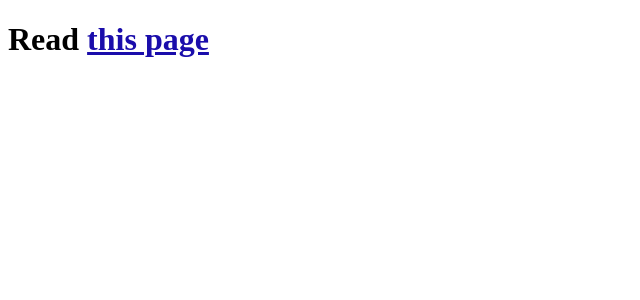
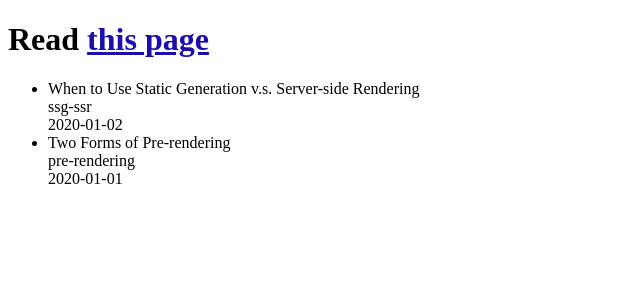
Before and after one commit to Daaiki/react-tutorial, a Next.js app in the folder next-ts/: page / in a window 1280 px wide. Shown: the top 300 px of the page, without its empty margins (0-640 px from the left). Built offline with nearby package versions, Linux system fonts and the light colour scheme.

Commit message:
display posts data

```diff
--- a/next-ts/package.json
+++ b/next-ts/package.json
@@ -18,6 +18,7 @@
     "@types/react": "^17.0.4",
     "@types/react-dom": "^17.0.3",
     "autoprefixer": "^10.2.5",
+    "gray-matter": "^4.0.3",
     "postcss": "^8.2.13",
     "tailwindcss": "^2.1.2",
     "typescript": "^4.2.4"
--- /dev/null
+++ b/next-ts/src/lib/posts.ts
@@ -0,0 +1,36 @@
+import fs from 'fs'
+import path from 'path'
+import matter from 'gray-matter'
+import { MatterData } from '../types/types'
+
+const postsDirectory = path.join(process.cwd(), 'posts')
+
+export function getSortedPostsData() {
+  // Get file names under /posts
+  const fileNames = fs.readdirSync(postsDirectory)
+  const allPostsData = fileNames.map(fileName => {
+    // Remove ".md" from file name to get id
+    const id = fileName.replace(/\.md$/, '')
+
+    // Read markdown file as string
+    const fullPath = path.join(postsDirectory, fileName)
+    const fileContents = fs.readFileSync(fullPath, 'utf8')
+
+    // Use gray-matter to parse the post metadata section
+    const matterResult = matter(fileContents)
+
+    // Combine the data with the id
+    return {
+      id,
+      ...(matterResult.data as MatterData)
+    }
+  })
+  // Sort posts by date
+  return allPostsData.sort((a, b) => {
+    if (a.date < b.date) {
+      return 1
+    } else {
+      return -1
+    }
+  })
+}
--- a/next-ts/src/pages/index.tsx
+++ b/next-ts/src/pages/index.tsx
@@ -1,12 +1,34 @@
 import Link from 'next/link'
 import Layout from '../components/Layout'
+import { getSortedPostsData } from '../lib/posts'
+import { Posts } from '../types/types'
 
-const IndexPage = () => {
+export const getStaticProps = async () => {
+  const allPostsData = getSortedPostsData()
+  return {
+    props: {
+      allPostsData
+    }
+  }
+}
+
+const IndexPage = ({ allPostsData }: Posts) => {
   return (
     <Layout title="Create React App" home>
       <h1 className="text-4xl">
         Read <Link href="/posts/first-post"><a>this page</a></Link>
       </h1>
+      <ul>
+        {allPostsData.map(({ id, date, title }) => (
+          <li key={id}>
+            {title}
+            <br/>
+            {id}
+            <br/>
+            {date}
+          </li>
+        ))}
+      </ul>
     </Layout>
   )
 }
--- a/next-ts/src/pages/posts/first-post.tsx
+++ b/next-ts/src/pages/posts/first-post.tsx
@@ -1,4 +1,3 @@
-import Link from 'next/link'
 import Layout from '../../components/Layout'
 
 const FirstPostPage = () => {
--- /dev/null
+++ b/next-ts/src/types/types.ts
@@ -0,0 +1,14 @@
+export type MatterData = {
+  title: string
+  date: string
+}
+
+export type Post = {
+  id: string
+  title: string
+  date: string
+}
+
+export type Posts = {
+  allPostsData: Post[]
+}
```
Also changed, not shown: 1 other file (tests, documents, lock files or other folders).
